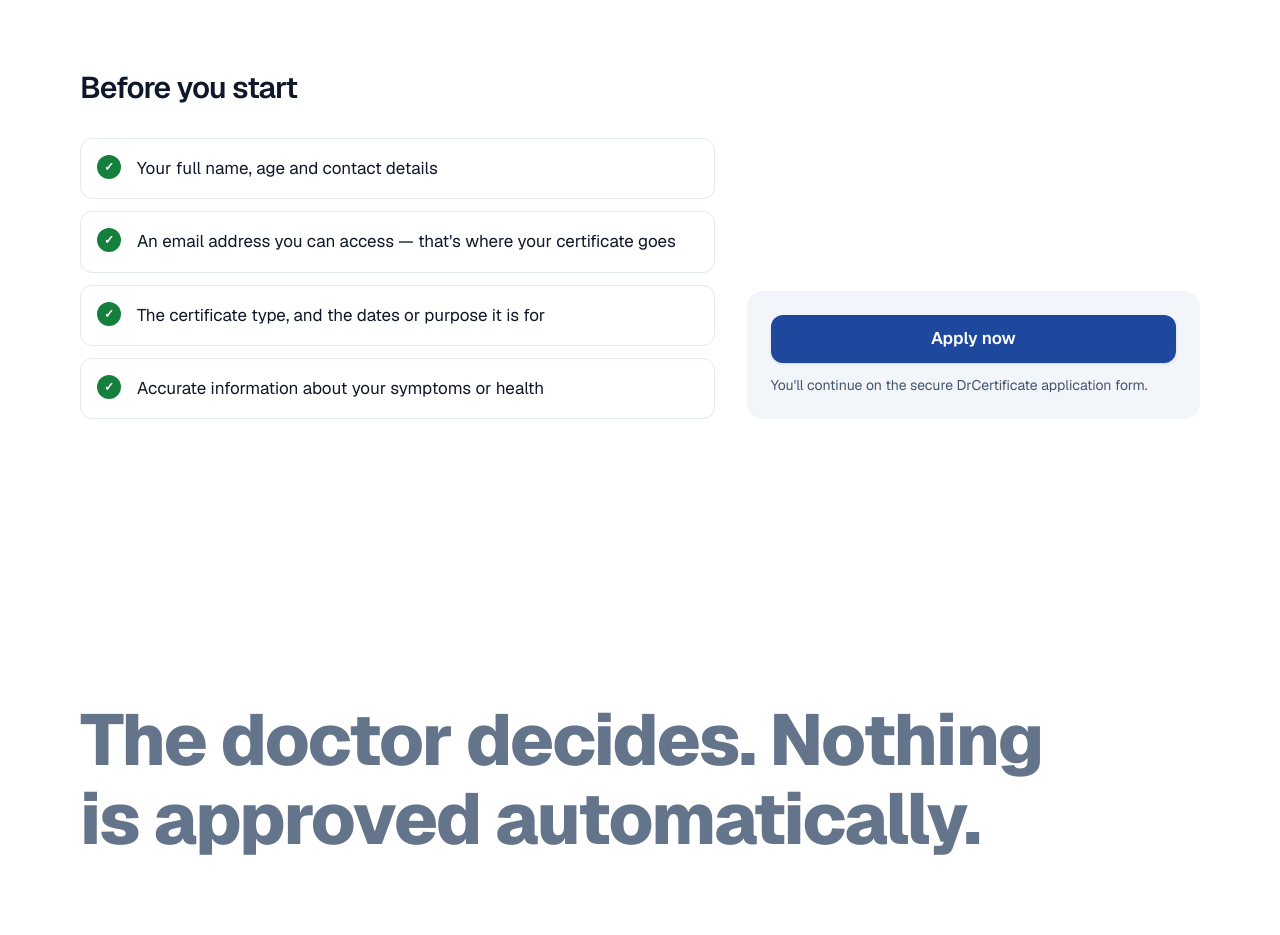
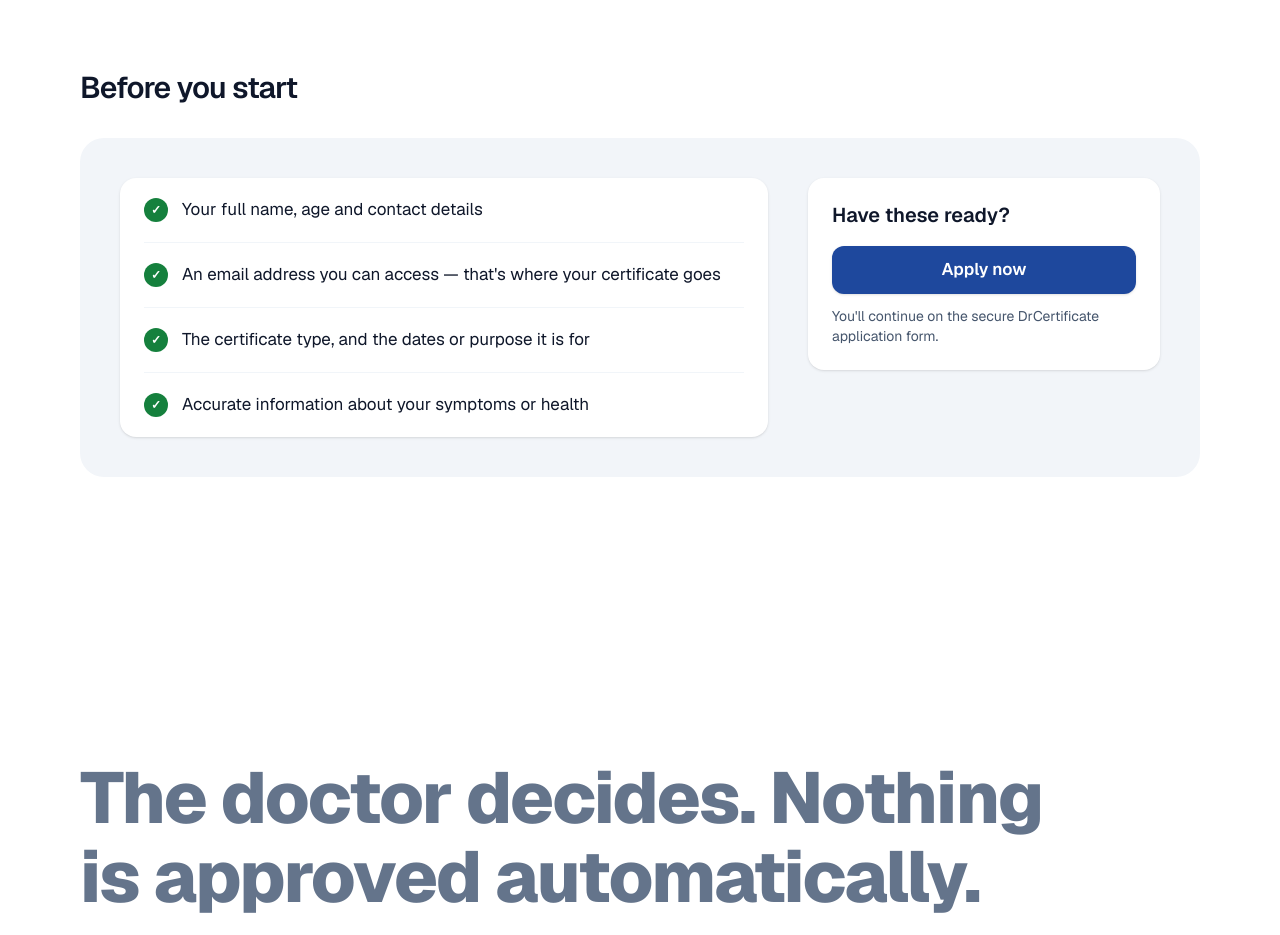
Before and after one commit to Biswajitdash-09/medical_certificate_nextjs_task, a Next.js app: page /dr in a window 1280 px wide. Shown: the part 2060-2995 px from the top of the page. Built offline with nearby package versions, Linux system fonts and the light colour scheme.

Commit message:
feat(before-you-start): one panel, divided checklist, action card beside it from lg

```diff
--- a/components/BeforeYouStart.tsx
+++ b/components/BeforeYouStart.tsx
@@ -7,10 +7,12 @@ export function BeforeYouStart({ brand }: { brand: Brand }) {
   const { title, items } = brand.beforeYouStart;
   return (
     <Section id="before-you-start" title={title}>
-      <div className="grid gap-8 md:grid-cols-[1.4fr_1fr] md:items-end">
-        <ul className="space-y-3">
+      {/* One panel holds the checklist and its action, so the button reads as the end of the list, not a loose box */}
+      <div className="grid gap-6 rounded-3xl bg-surface p-4 sm:p-6 lg:grid-cols-[1fr_22rem] lg:gap-10 lg:p-10">
+        {/* One card with divided rows: compact on phones and no hanging tile when a brand has an odd number of items */}
+        <ul className="divide-y divide-slate-100 rounded-2xl bg-white px-4 shadow-sm sm:px-6">
           {items.map((item) => (
-            <li key={item.text} className="flex gap-4 rounded-xl border border-slate-200 p-4">
+            <li key={item.text} className="flex gap-3.5 py-4 leading-snug sm:py-5">
               <span aria-hidden="true" className="grid size-6 shrink-0 place-items-center rounded-full bg-accent text-xs font-bold text-white">✓</span>
               {item.href ? (
                 <a href={item.href} className="link-draw underline decoration-slate-300 underline-offset-4">{item.text}</a>
@@ -20,8 +22,10 @@ export function BeforeYouStart({ brand }: { brand: Brand }) {
             </li>
           ))}
         </ul>
-        <div className="rounded-2xl bg-surface p-6">
-          <CtaLink brand={brand} position="before-you-start" className="w-full" />
+        {/* Beside the list from lg and stuck in view while the list scrolls; under it on smaller screens */}
+        <div className="flex flex-col justify-center rounded-2xl bg-white p-5 shadow-sm sm:p-6 lg:sticky lg:top-24 lg:self-start">
+          <p className="text-[20px] font-semibold leading-snug">Have these ready?</p>
+          <CtaLink brand={brand} position="before-you-start" className="mt-4 w-full" />
           <p className="mt-3 text-sm text-slate-600">{brand.ctaNote}</p>
         </div>
       </div>
```
